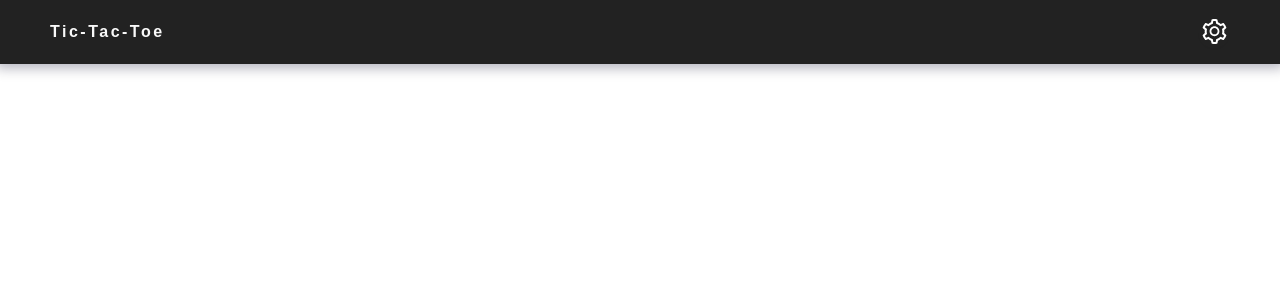
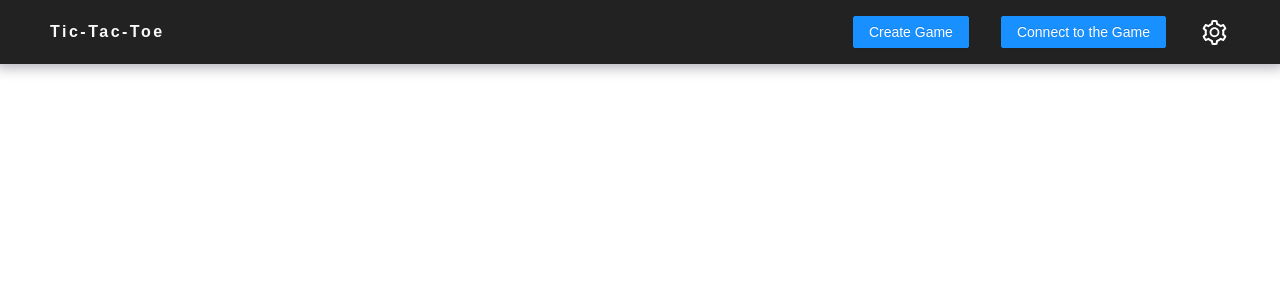
Before and after one commit to h1xten/tic-tac-toe-hopr, a React (Create React App) app: page / in a window 1280 px wide. Shown: the top 300 px of the page. Built offline with nearby package versions, Linux system fonts and the light colour scheme.

Commit message:
feat: send messages for create game

```diff
--- a/src/components/header/Header.css
+++ b/src/components/header/Header.css
@@ -16,6 +16,14 @@
     align-items: center;
     width: 100%;
 }
+.navbar__settings{
+    display: flex;
+    justify-content: center;
+    align-items: center;
+}
+.navbar__settings>button:not(:last-child){
+    margin-right: 2rem !important;
+}
 .settings__btn, .settings__btn:hover{
     background-color: transparent !important;
     border: 0 !important;
--- a/src/components/header/Header.jsx
+++ b/src/components/header/Header.jsx
@@ -2,11 +2,15 @@ import React, {useState} from 'react'
 import { Button, Input, Modal } from 'antd'
 import {SettingOutlined} from '@ant-design/icons'
 import './Header.css'
-import { setSecurityToken } from '../../store/peerSlice/peerSlice'
-import { useDispatch } from 'react-redux'
+import { setOpponent, setSecurityToken } from '../../store/peerSlice/peerSlice'
+import { useDispatch, useSelector } from 'react-redux'
+import { peerApi, useSendMessageMutation } from '../../store/peerSlice/peerApi'
 
 const Header = ({
-        isModalVisible, setIsModalVisible,
+        isSettingsModalVisible, setIsSettingsModalVisible,
+        isGameModalVisible, setIsGameModalVisible,
+        isConnectModalVisible, setIsConnectModalVisible,
+        clear, setClear,
         nodeApi, setNodeApi,
         setSkipPeerInfo,
         securityToken, setToken,
@@ -14,7 +18,8 @@ const Header = ({
         peerError, peerSuccess, peerLoading,
     }) => {
         const dispatch = useDispatch()
-        const [clear, setClear] = useState(false)
+        const opponent = useSelector(state => state.peer?.opponent?.address)
+
         const handleSave = (securityToken) => {
             setClear(false)
             dispatch(setSecurityToken(securityToken))
@@ -24,28 +29,86 @@ const Header = ({
         const handleClear = () => {
             setClear(true)
             dispatch(setSecurityToken(''))
+            dispatch(setOpponent(''))
             setSkipPeerInfo(true)
             setNodeApi('')
             setToken('')
+            dispatch(peerApi.util.resetApiState())
         }
+
+        const [sendMessage, {isLoading: msgLoading, isError: msgError, error}] = useSendMessageMutation()
+
   return (
     <div className='navbar'>
         <div className='navbar__content wrapper'>
             <div className='navbar__logo'>Tic-Tac-Toe</div>
             <div className='navbar__settings'>
+                {/* Create Game */}
+                <Button
+                    type='primary'
+                    onClick={() => setIsGameModalVisible(true)}
+                >
+                    Create Game
+                </Button>
+                <Modal
+                    title='Create Game'
+                    visible={isGameModalVisible}
+                    onCancel={() => setIsGameModalVisible(false)}
+                    footer={
+                        <Button key='submit' type='primary' onClick={() => sendMessage({nodeApi, opponent, msg: 'create'})}>Create</Button>
+                    }
+                >
+                    <label>Your HOPR Address</label>
+                    <Input
+                        className='modal__inp'
+                        size='middle'
+                        value={hoprAddress}
+                    />
+                    <label>Opponent HOPR Address</label>
+                    <Input
+                        className='modal__inp'
+                        size='middle'
+                        placeholder='Opponent address'
+                        value={opponent}
+                        onChange={(e) => dispatch(setOpponent(e.target.value)) }
+                    />
+                </Modal>
+                {/* Connect to the Game */}
+                <Button
+                    type='primary'
+                    onClick={() => setIsConnectModalVisible(true)}
+                >
+                    Connect to the Game
+                </Button>
+                <Modal
+                    title='Connect to the Game'
+                    visible={isConnectModalVisible}
+                    onCancel={() => setIsConnectModalVisible(false)}
+                    footer={null}
+                >
+                    <label>Opponent HOPR Address</label>
+                    <Input
+                        className='modal__inp'
+                        size='middle'
+                        placeholder='Opponent address'
+                        value={opponent}
+                        onChange={(e) => dispatch(setOpponent(e.target.value)) }
+                    />
+                </Modal>
+                {/* Settings */}
                 <Button
                     className='settings__btn'
                     type='primary'
                     shape='circle'
                     icon={<SettingOutlined style={{fontSize: '25px'}}
-                    onClick={() => setIsModalVisible(true)}
+                    onClick={() => setIsSettingsModalVisible(true)}
                     disabled = {peerLoading ? true : false}
                     />}>
                 </Button>
                 <Modal
                     title='Player HOPR Node Settings'
-                    visible={isModalVisible}
-                    onCancel={() => setIsModalVisible(false)}
+                    visible={isSettingsModalVisible}
+                    onCancel={() => setIsSettingsModalVisible(false)}
                     footer={[
                         <Button key='submit' type='primary' onClick={() => handleSave(securityToken)}>Save</Button>,
                         <Button key='clear' type='primary' danger onClick={() => handleClear()}>Clear</Button>
@@ -70,7 +133,7 @@ const Header = ({
                         size='middle'
                         placeholder={peerLoading ? 'Loading...' : peerError ? 'Error!' : 'Your HOPR Address'}
                         disabled={clear? true : hoprAddress ? false : true}
-                        value={clear? '' : hoprAddress ? hoprAddress : ''}
+                        value={clear? '' : peerError? '' : hoprAddress ? hoprAddress : ''}
                     />
                 </Modal>
             </div>
--- a/src/pages/Homepage/Homepage.jsx
+++ b/src/pages/Homepage/Homepage.jsx
@@ -1,10 +1,10 @@
-import React, { useState } from 'react'
+import React, { useState} from 'react'
 import WebSocketHandler from '../../components/webSocket/WebSocketHandler'
 import ClusterHelper from '../../components/clusterHelper/ClusterHelper'
 
 
 import Header from '../../components/header/Header'
-import { useGetPeerInfoQuery } from '../../store/peerSlice/peerApi'
+import {  useGetPeerInfoQuery } from '../../store/peerSlice/peerApi'
 
 const Homepage = () => {
     // const [wsEndpoint, setWsEndpoint] = useState(`${process.env.REACT_APP_N5_WS}`)
@@ -13,29 +13,6 @@ const Homepage = () => {
     // const [address, setAddress] = useState('')
     // const [isReferee, setIsReferee] = useState(true)
     // const [referee, setReferee] = useState(`${process.env.REACT_APP_N5_ADDRESS}`)
-
-    // const getHeaders = (isPost = false) => {
-    //     const headers = new Headers()
-    //     if (isPost) {
-    //       headers.set('Content-Type', 'application/json')
-    //       headers.set('Accept-Content', 'application/json')
-    //     }
-    //     headers.set('Authorization', 'Basic ' + Buffer.from(securityToken).toString('base64'))
-    //     return headers
-    //   }
-
-    // useEffect(() => {
-    //     const loadAddress = async () => {
-    //       const headers = getHeaders(securityToken)
-    //       const account = await fetch(`${httpEndpoint}/api/v2/account/addresses`, {
-    //         headers
-    //       })
-    //         .then((res) => res.json())
-    //         .catch((err) => console.error(err))
-    //       setAddress(account?.hopr)
-    //     }
-    //     loadAddress()
-    // }, [securityToken, httpEndpoint])
 
 
     // const sendMessage = async (recipient, body) => {
@@ -53,8 +30,10 @@ const Homepage = () => {
     //   const sendMove = async (move) => {
     //     await sendMessage(referee, `${address}-${move}`)
     //   }
-
-    const [isModalVisible, setIsModalVisible] = useState(false)
+    const [isSettingsModalVisible, setIsSettingsModalVisible] = useState(false)
+    const [isGameModalVisible, setIsGameModalVisible] = useState(false)
+    const [isConnectModalVisible, setIsConnectModalVisible] = useState(false)
+    const [clear, setClear] = useState(false)
     const [nodeApi, setNodeApi] = useState('')
     const [skipPeerInfo, setSkipPeerInfo] = useState(true)
     const [securityToken, setToken] = useState('')
@@ -67,17 +46,16 @@ const Homepage = () => {
         skip: skipPeerInfo,
     })
 
-
   return (
     <div>
         <Header
-            isModalVisible={isModalVisible}
-            setIsModalVisible={setIsModalVisible}
-            nodeApi={nodeApi}
-            setNodeApi={setNodeApi}
+            isSettingsModalVisible={isSettingsModalVisible} setIsSettingsModalVisible={setIsSettingsModalVisible}
+            isGameModalVisible={isGameModalVisible} setIsGameModalVisible={setIsGameModalVisible}
+            isConnectModalVisible={isConnectModalVisible} setIsConnectModalVisible={setIsConnectModalVisible}
+            clear={clear} setClear={setClear}
+            nodeApi={nodeApi} setNodeApi={setNodeApi}
             setSkipPeerInfo={setSkipPeerInfo}
-            securityToken = {securityToken}
-            setToken = {setToken}
+            securityToken = {securityToken} setToken = {setToken}
             hoprAddress = {peer?.hoprAddress ? peer.hoprAddress : ''}
             peerError={peerError}
             peerSuccess={peerSuccess}
--- a/src/store/peerSlice/peerApi.js
+++ b/src/store/peerSlice/peerApi.js
@@ -19,8 +19,18 @@ export const peerApi = createApi({
                 url: `${nodeApi}/api/v2/account/addresses`,
             }),
         }),
+        sendMessage: builder.mutation({
+            query: ({nodeApi, recipient, msg}) => ({
+                url: `${nodeApi}/api/v2/messages`,
+                method: 'POST',
+                data: JSON.stringify({
+                    recipient,
+                    msg
+                })
+            })
+        })
 
     })
 })
 
-export const {useGetPeerInfoQuery} = peerApi;
+export const {useGetPeerInfoQuery, useSendMessageMutation} = peerApi;
--- a/src/store/peerSlice/peerSlice.js
+++ b/src/store/peerSlice/peerSlice.js
@@ -12,7 +12,7 @@ export const peerSlice = createSlice({
     name: 'peer',
     initialState,
     reducers: {
-        setHorpAddress: (state, action) => {
+        setHoprAddress: (state, action) => {
             state.hoprAddress = action.payload
         },
         setOpponent: (state, action) => {
@@ -23,4 +23,4 @@ export const peerSlice = createSlice({
         }
     }
 })
-export const {setHorpAddress, setSecurityToken, setOpponent} = peerSlice.actions
+export const {setHoprAddress, setSecurityToken, setOpponent} = peerSlice.actions
```
Also changed, not shown: src/actions/peerActions/peer.js (deleted, +0 -14 lines).
